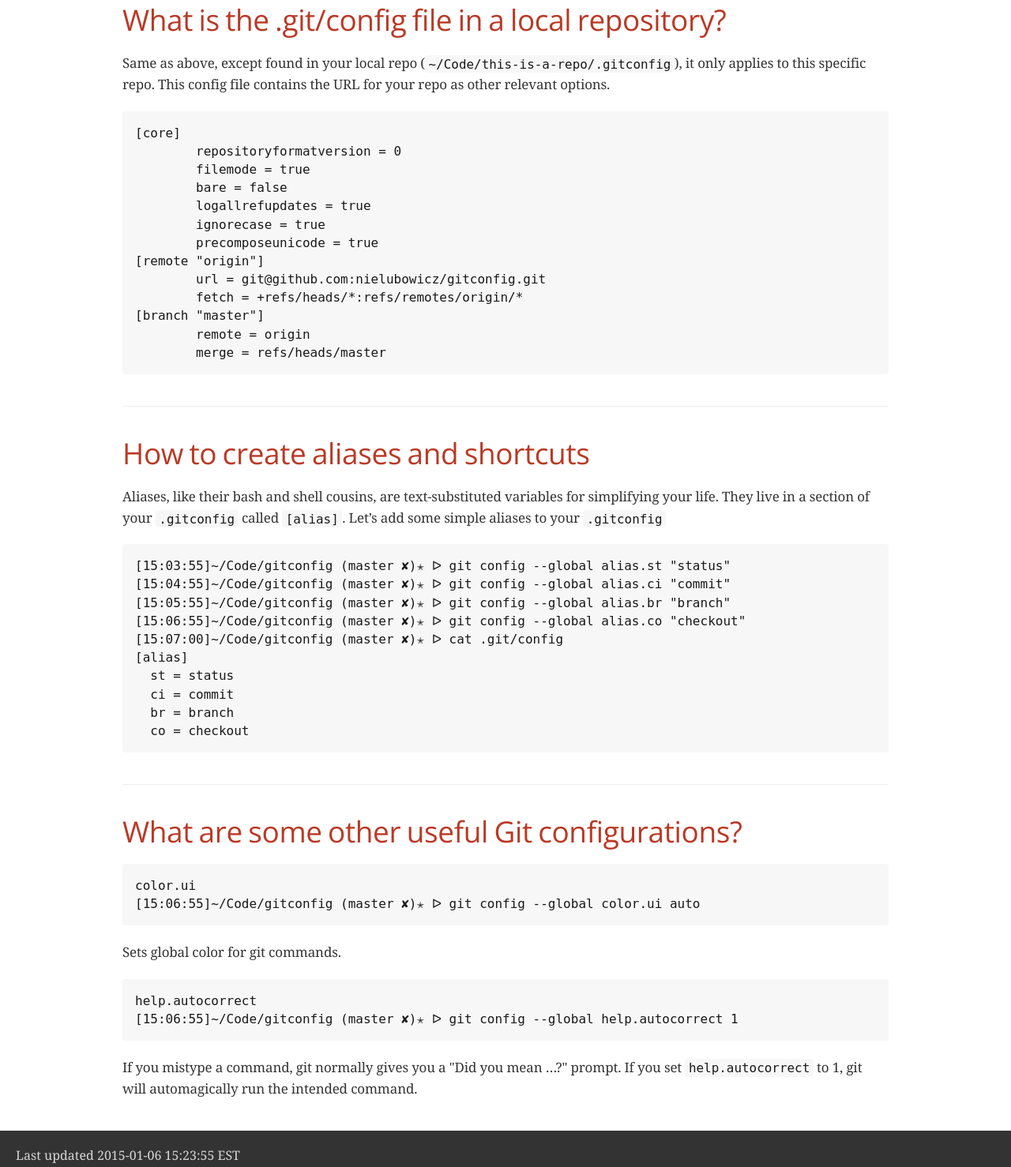
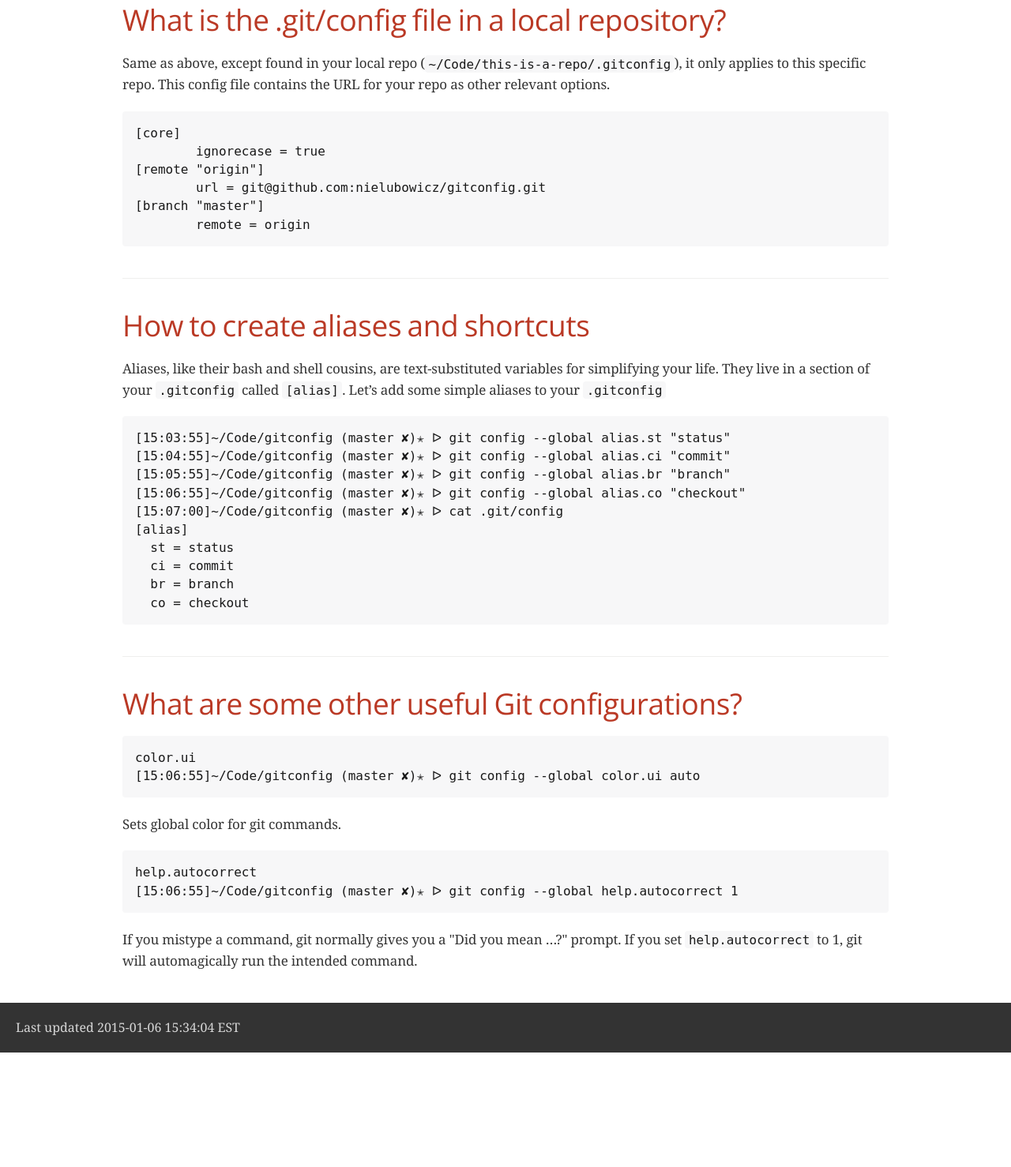
Before and after one commit to nielubowicz/gitconfig, a plain HTML site: page index.html in a window 1280 px wide. Shown: the part 759-2237 px from the top of the page at 79% size. After the commit the page ends 2092 px from the top, so only its background shows below. Drawn offline with nearby package versions, Linux system fonts and the light colour scheme; a web font is replaced by a local one.

Commit message:
Changed page to index

```diff
--- a/main.html
+++ b/index.html
@@ -450,18 +450,11 @@ body.book #toc,body.book #preamble,body.book h1.sect0,body.book .sect1>h2{page-b
 <div class="listingblock">
 <div class="content">
 <pre class="highlight"><code>[core]
-        repositoryformatversion = 0
-        filemode = true
-        bare = false
-        logallrefupdates = true
         ignorecase = true
-        precomposeunicode = true
 [remote "origin"]
         url = git@github.com:nielubowicz/gitconfig.git
-        fetch = +refs/heads/*:refs/remotes/origin/*
 [branch "master"]
-        remote = origin
-        merge = refs/heads/master</code></pre>
+        remote = origin</code></pre>
 </div>
 </div>
 </div>
@@ -514,7 +507,7 @@ body.book #toc,body.book #preamble,body.book h1.sect0,body.book .sect1>h2{page-b
 </div>
 <div id="footer">
 <div id="footer-text">
-Last updated 2015-01-06 15:23:55 EST
+Last updated 2015-01-06 15:34:04 EST
 </div>
 </div>
 </body>
```
